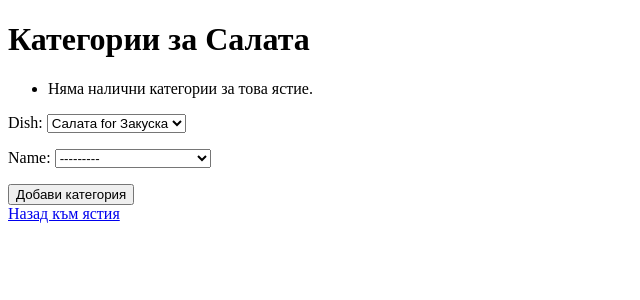
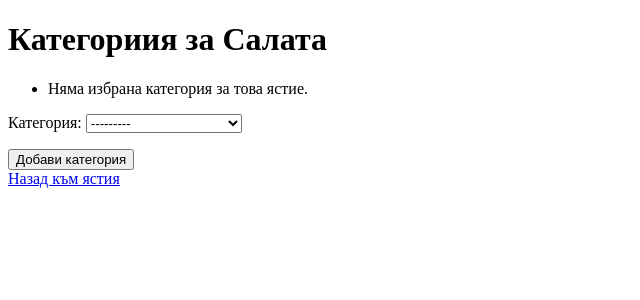
Before and after one commit to ivanmarinoff/menu-planning, a Django app: page /category/26/ in a window 1280 px wide. Shown: the top 300 px of the page, without its empty margins (0-640 px from the left). Run offline with Django 5.2, Linux system fonts and the light colour scheme; data comes from the database, SQL or seed files in the repository; both versions use the stored data as it was after the commit.

Commit message:
Add label tag

```diff
--- a/menu_planning/planning/forms.py
+++ b/menu_planning/planning/forms.py
@@ -1,6 +1,6 @@
-from django import forms
+from django import forms, template
 from django.forms import inlineformset_factory
-
+register = template.Library()
 from .models import Day, Meal, Dish, Category, Recipe, Product, ShoppingList, RecipeProduct
 
 
@@ -19,19 +19,35 @@ class MealForm(forms.ModelForm):
 class DishForm(forms.ModelForm):
     class Meta:
         model = Dish
-        fields = ['meal', 'name']
+        fields = ['name', 'description']
+        labels = {'name': 'Ястие',
+                  'description': 'Описание'}
 
 
 class CategoryForm(forms.ModelForm):
     class Meta:
         model = Category
-        fields = ['dish', 'name']
+        fields = ['name']
+        labels = {'name': 'Категория'}
 
 
 class RecipeForm(forms.ModelForm):
+    def __init__(self, *args, **kwargs):
+        super().__init__(*args, **kwargs)
+        self.__clear_fields_helper_text()
+
+        for field_name in ['name', 'description']:
+            self.fields[field_name].help_text = None
+
+    def __clear_fields_helper_text(self):
+        for field in self.fields.values():
+            field.help_text = None
+            field.widget.attrs['class'] = 'form-control'
     class Meta:
         model = Recipe
         fields = ['name', 'description']
+        labels = {'name': 'Рецепта',
+                  'description': 'Описание'}
 
 
 class RecipeProductForm(forms.ModelForm):
--- a/templates/category.html
+++ b/templates/category.html
@@ -3,10 +3,10 @@
 <head>
     <meta charset="UTF-8">
     <meta name="viewport" content="width=device-width, initial-scale=1.0">
-    <title>Категории за {{ dish.name }}</title>
+    <title>Категория за {{ dish.name }}</title>
 </head>
 <body>
-    <h1>Категории за  {{ dish.name }}</h1>
+    <h1>Категориия за  {{ dish.name }}</h1>
 
     <ul>
         {% for category in categories %}
@@ -14,7 +14,7 @@
                 <a href="{% url 'recipe_list' category.id %}">{{ category.name }}</a>
             </li>
         {% empty %}
-            <li>Няма налични категории за това ястие.</li>
+            <li>Няма избрана категория за това ястие.</li>
         {% endfor %}
     </ul>
 
--- a/templates/recipe.html
+++ b/templates/recipe.html
@@ -47,7 +47,7 @@
                     {% for field in form %}
                         <td>
                             {{ field.errors }}
-                            {{ field }}
+                            {{ field.label_tag }} {{ field }}
                         </td>
                     {% endfor %}
                 </tr>
```
Also changed, not shown: db.sqlite3.
